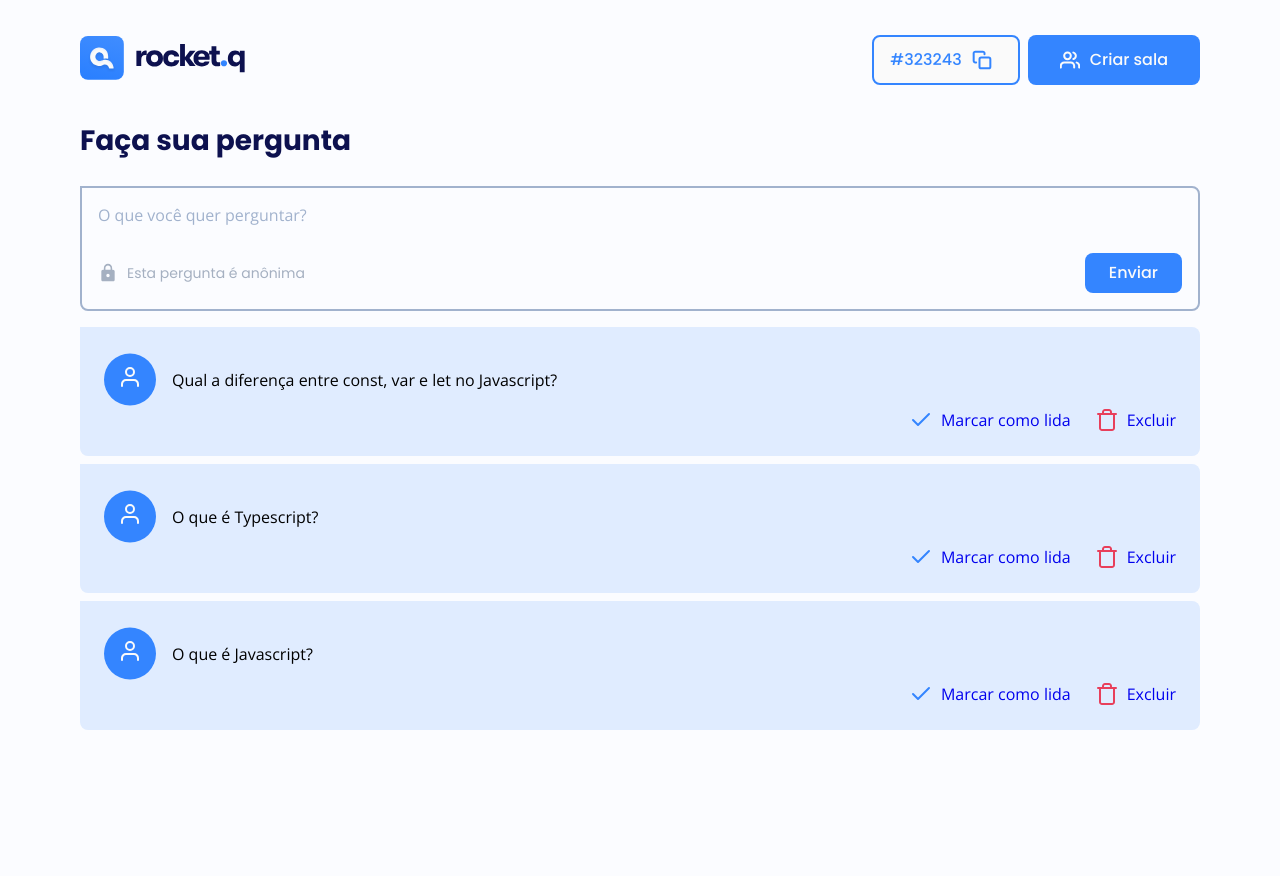
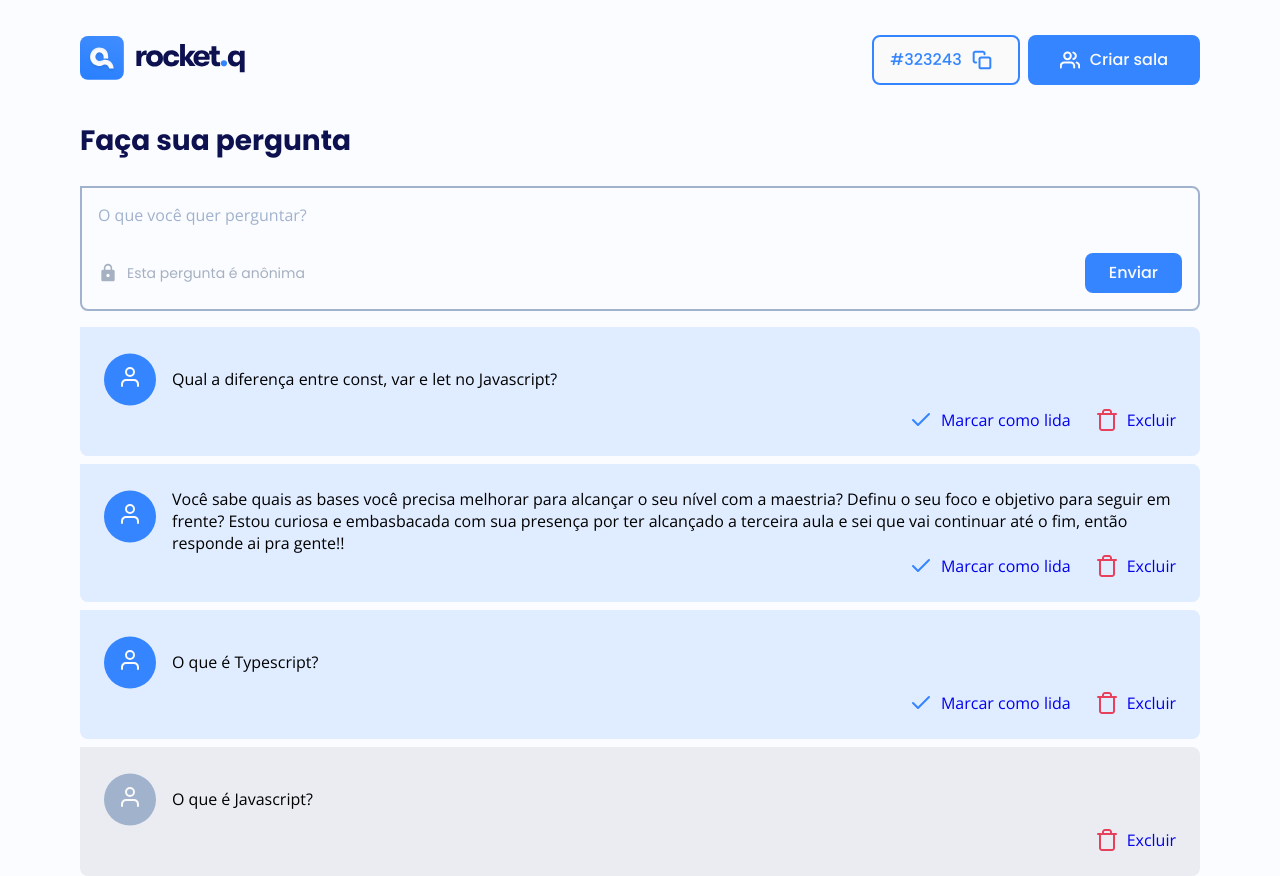
Before and after one commit to Thlimass/NLW6, a web app: file room.html in a window 1280 px wide. Before the commit the page ends 730 px from the top, so only its background shows below. Run offline with its HTML, style and script files only (its server is not run), Linux system fonts and the light colour scheme.

Commit message:
criada caixa da pergunta lida e diferenciando estilo

```diff
--- a/room.html
+++ b/room.html
@@ -76,6 +76,29 @@
               </div>
             </div>
 
+            <div class="question-wrapper">
+              <div class="question-content">
+                <div class="user">
+                  <img src="assets/user.svg" alt="Avatar">
+                </div>
+                <div class="question">
+                  <p>Você sabe quais as bases você precisa melhorar para alcançar o seu nível com  a maestria? Definu o seu foco e objetivo para
+                    seguir em frente? Estou curiosa e embasbacada com sua presença por ter alcançado a terceira aula e sei que vai continuar até o fim, então responde ai pra gente!!
+                  </p>
+                </div>
+              </div>
+                <div class="actions">
+                  <a href="#" class="check">
+                    <img src="assets/check.svg" alt="Marcar como lida">
+                    Marcar como lida
+                  </a>
+                  <a href="#" class="delete">
+                    <img src="assets/trash.svg" alt="Excluir">
+                    Excluir
+                  </a>
+                </div>
+              </div>
+
           <div class="question-wrapper">
             <div class="question-content">
               <div class="user">
@@ -97,7 +120,7 @@
               </div>
             </div>
 
-          <div class="question-wrapper">
+          <div class="question-wrapper read">
             <div class="question-content">
               <div class="user">
                 <img src="assets/user.svg" alt="Avatar">
@@ -107,17 +130,12 @@
               </div>
             </div>
               <div class="actions">
-                <a href="#" class="check">
-                  <img src="assets/check.svg" alt="Marcar como lida">
-                  Marcar como lida
-                </a>
                 <a href="#" class="delete">
                   <img src="assets/trash.svg" alt="Excluir">
                   Excluir
                 </a>
               </div>
             </div>
-          </div>
       </section>
 
     </main>
--- a/styles/global.css
+++ b/styles/global.css
@@ -19,6 +19,7 @@ html{
   --grey-blue: #A1B2CD;
   --grey-medium:  #D3D9E2;
   --grey-light:  #E5EAF1;
+  --grey-medium: #eaecf2;
 
   /* 1rem = 16px (User Agent) = 100% (User Agent) */
   font-size:  62.5%; /* 10px */
--- a/styles/room.css
+++ b/styles/room.css
@@ -104,7 +104,7 @@
 
 .question-wrapper .question-content{
   display: flex;
-  align-items: center;
+  align-items: flex-start;
 }
 
 .question-wrapper .question-content .user{
@@ -115,6 +115,10 @@ padding: 1.4rem;
 
 .question-wrapper .question-content p{
   margin-left: 1.6rem;
+  word-break: break-word;
+  display: flex;
+  align-items: center;
+  min-height: 5.5rem;
 }
 
 .question-wrapper .actions{
@@ -135,3 +139,12 @@ padding: 1.4rem;
 .question-wrapper .actions > a + a{
   margin-left: 2.4rem;
 }
+
+/*QUESTION READ*/
+.question-wrapper.read{
+  background: var(--grey-medium);
+}
+
+.question-wrapper.read .question-content .user{
+  background: var(--grey-blue);
+}
```
